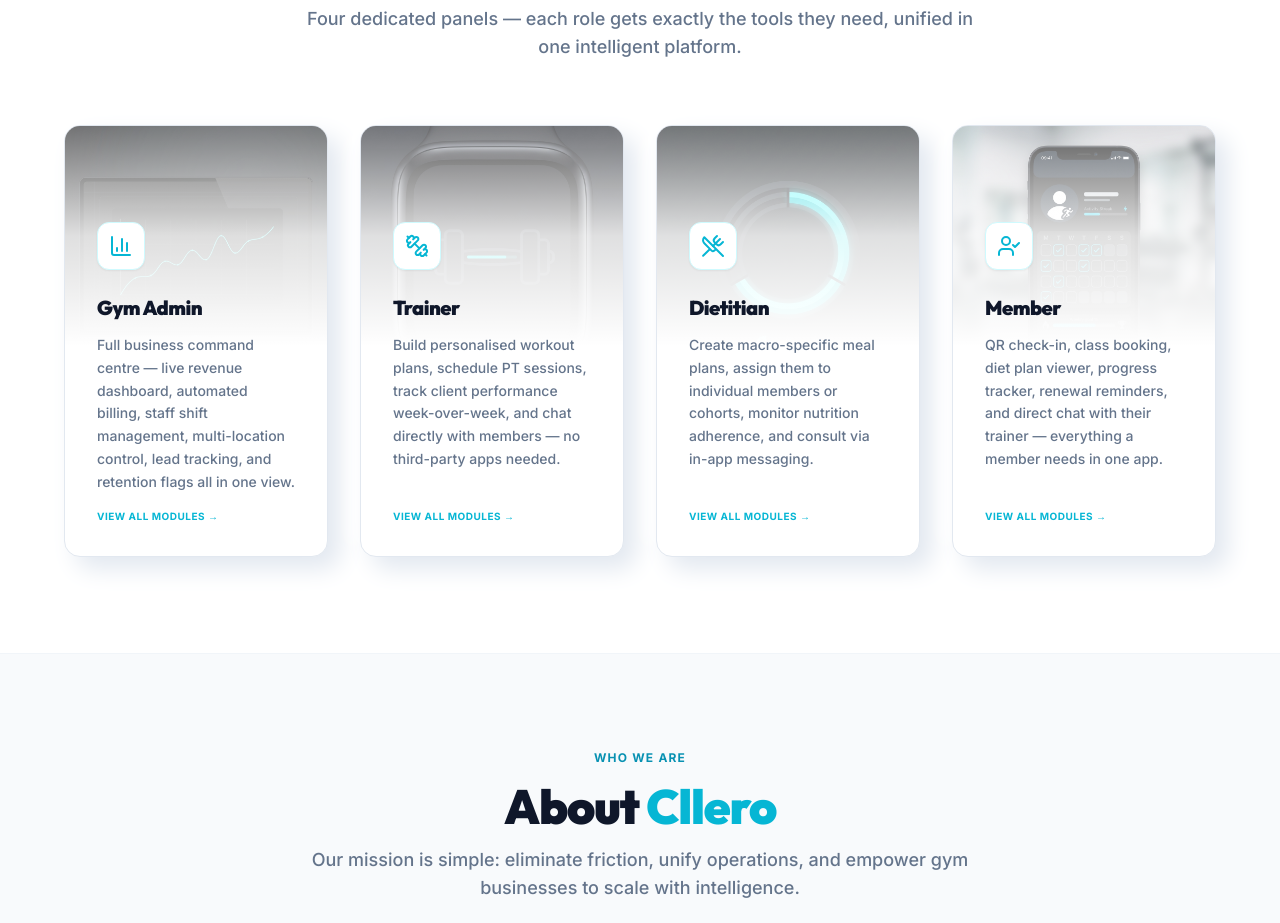
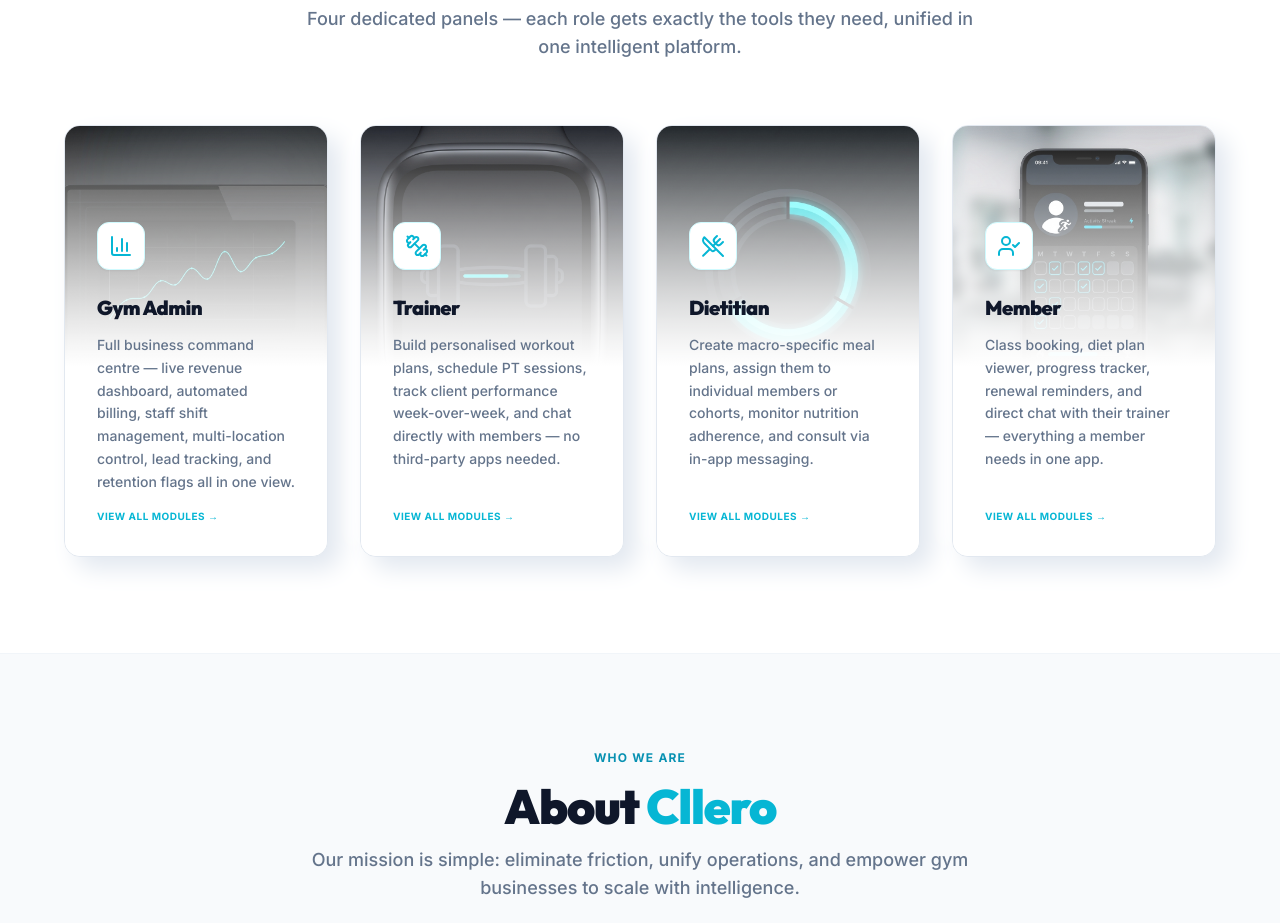
Before and after one commit to ayushibusa/CLLERO, a Next.js app: page / in a window 1280 px wide. Shown: the part 1060-1983 px from the top of the page. Built offline with nearby package versions, Linux system fonts and the light colour scheme.

Commit message:
Removed QR check-in reference from Member card description

```diff
--- a/src/app/page.tsx
+++ b/src/app/page.tsx
@@ -300,7 +300,7 @@
               id="member"
               icon={<UserCheck />}
               title="Member"
-              description="QR check-in, class booking, diet plan viewer, progress tracker, renewal reminders, and direct chat with their trainer — everything a member needs in one app."
+              description="Class booking, diet plan viewer, progress tracker, renewal reminders, and direct chat with their trainer — everything a member needs in one app."
               bgImage="/member_bg.png"
             />
           </div>
@@ -571,10 +571,14 @@
         {bgImage && (
           <>
             <div
-              className="absolute top-0 left-0 right-0 h-[220px] bg-cover bg-top z-0 opacity-70 group-hover:opacity-100 group-hover:scale-105 transition-all duration-700"
-              style={{ backgroundImage: `url(${bgImage})` }}
+              className="absolute top-0 left-0 right-0 h-[300px] bg-cover bg-top z-0"
+              style={{
+                backgroundImage: `url(${bgImage})`,
+                maskImage: 'linear-gradient(to bottom, black 0%, transparent 80%)',
+                WebkitMaskImage: 'linear-gradient(to bottom, black 0%, transparent 80%)'
+              }}
             />
-            <div className="absolute top-0 left-0 right-0 h-[220px] bg-gradient-to-b from-white/10 via-white/80 to-white z-0" />
+            <div className="absolute inset-0 bg-gradient-to-b from-transparent via-white/50 to-white z-0" />
           </>
         )}
 
```
